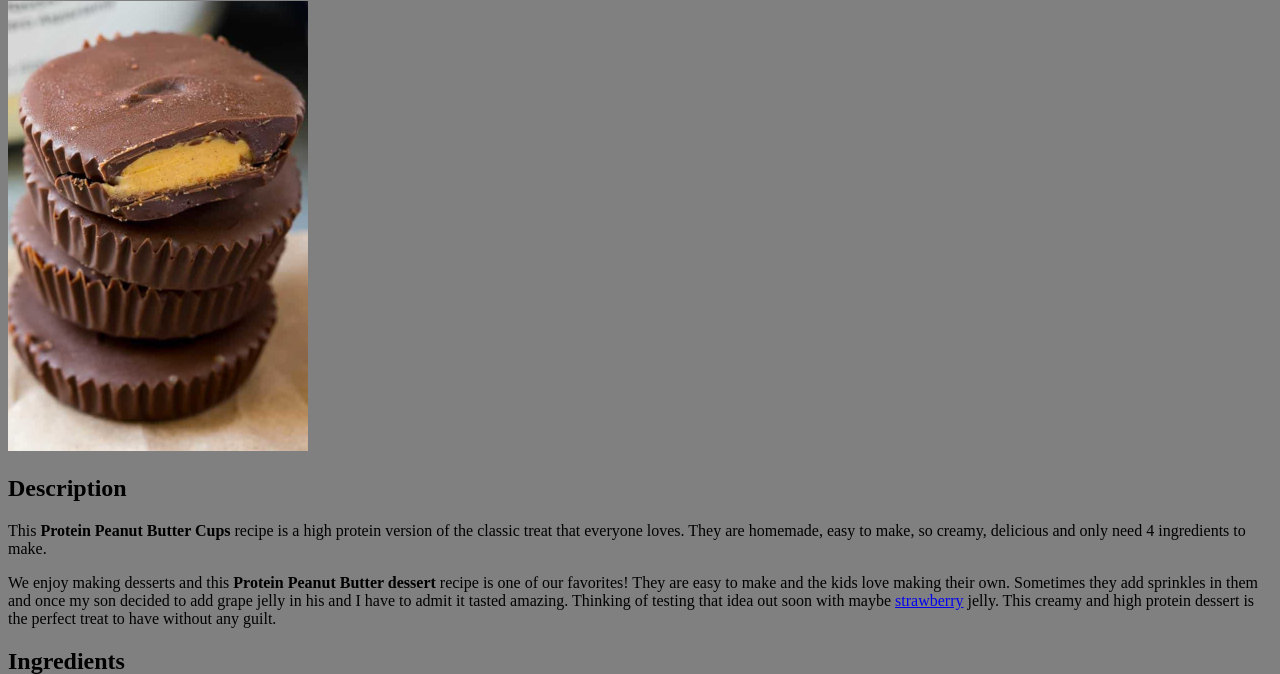
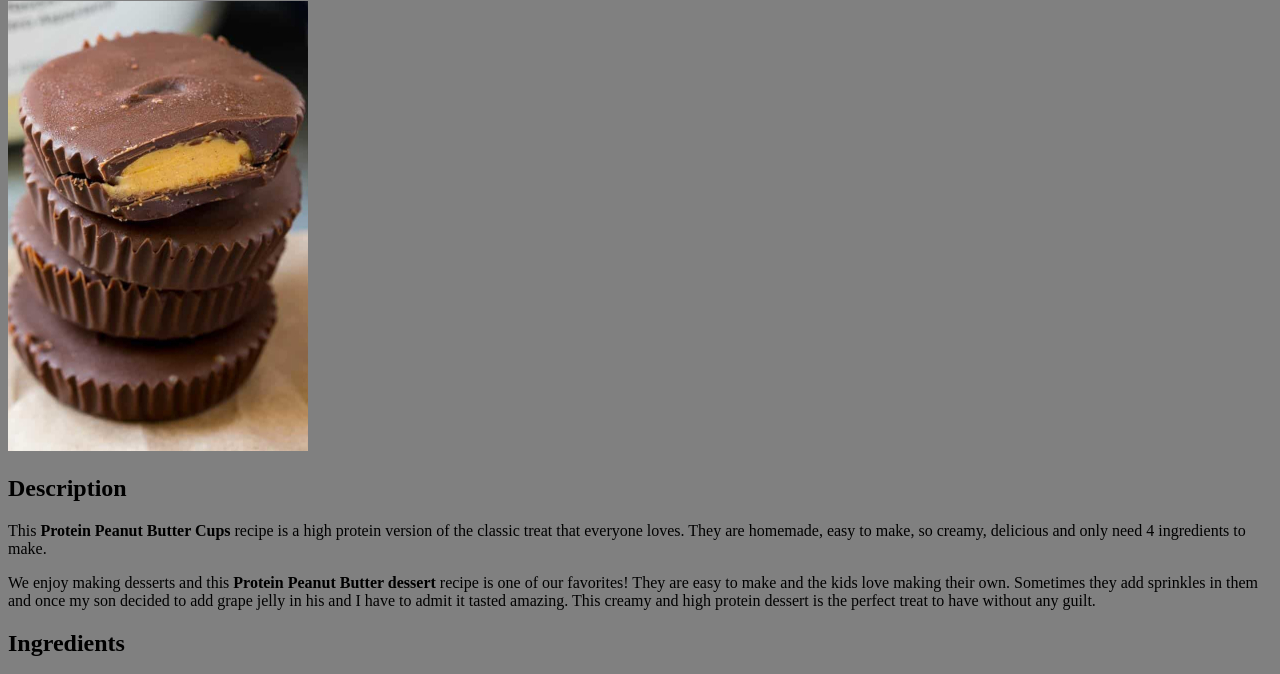
Before and after one commit to ZaKu1337/odin-recipes, a plain HTML site: page recipes/protein-peanut-butter-cups.html in a window 1280 px wide. Shown: the part 79-753 px from the top of the page. Drawn offline with Linux system fonts and the light colour scheme.

Commit message:
Complete protein peanut butter cups recipe

```diff
--- a/recipes/protein-peanut-butter-cups.html
+++ b/recipes/protein-peanut-butter-cups.html
@@ -18,8 +18,7 @@
 
      <p>We enjoy making desserts and this <strong>Protein Peanut Butter dessert</strong> recipe is one of our favorites! They are easy to make
         and the kids love making their own. Sometimes they add sprinkles in them and once my son decided to add grape jelly in
-        his and I have to admit it tasted amazing. Thinking of testing that idea out soon with maybe <a href="https://healthyfitnessmeals.com/strawberries-and-cream-smoothie/">strawberry</a>
-        jelly. This creamy and high protein dessert is the perfect treat to have without any guilt.</p>
+        his and I have to admit it tasted amazing. This creamy and high protein dessert is the perfect treat to have without any guilt.</p>
 
     <h2>Ingredients</h2>
             <ul>
```
